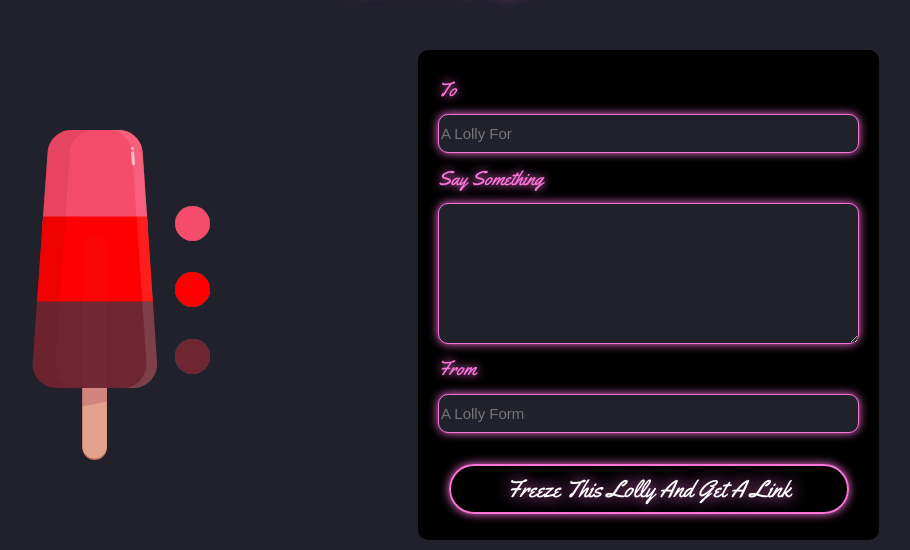
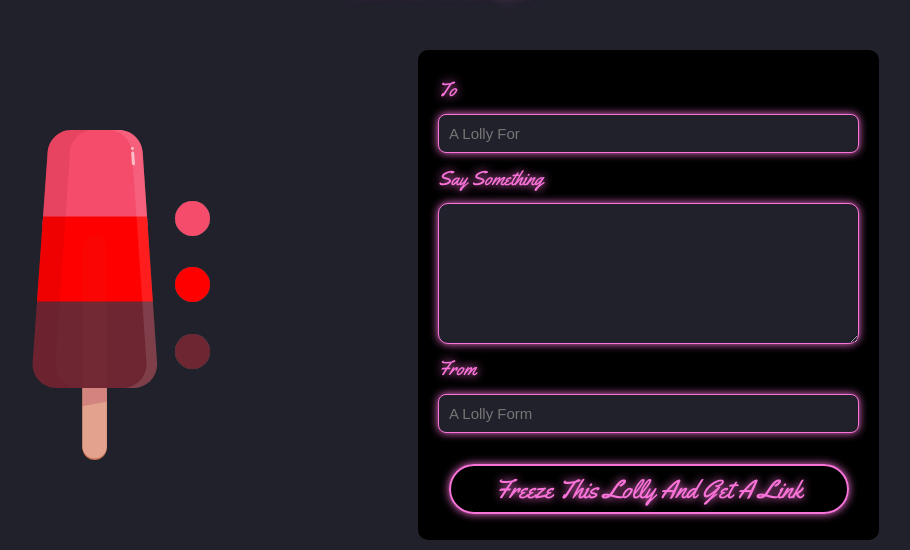
Before and after one commit to TanzeelTasleem/virtual-lolly-using-netlify-lambda-functions-faunadb, a Gatsby site: page /createLolly in a window 1280 px wide. Shown: the part 250-800 px from the top of the page, without its empty margins (193-1103 px from the left). Built offline with nearby package versions, Linux system fonts and the light colour scheme; Gatsby itself is replaced by a stand-in of ours.

Commit message:
feat : formik library implemented

```diff
--- a/src/pages/createLolly.module.css
+++ b/src/pages/createLolly.module.css
@@ -22,14 +22,14 @@
     background-color: #bbb;
     border-radius: 50%;
     padding : 0px;
-    margin-top: -10px;
+    margin-top: -20px;
     overflow: hidden;
 }
 .picker{
     width: 80px;
     height: 80px;
-    margin-top: -10px;
-    margin-left: -10px;
+    margin-top: -15px;
+    margin-left: -15px;
 }
 .lollyForm{
    background-color: black;
@@ -53,15 +53,16 @@ input{
     height: 35px;
     text-transform: capitalize;
     border: 1px solid #fa73d9;
-    box-shadow: #fa73d9 0 0 10px;
+    box-shadow: #fa73d9 0 0 8px;
     background-color: #21212b;
-    border-radius: 10px;
+    border-radius: 8px;
     font-size: 15px;
+    padding-left:10px;
 }
 textarea{
     color: white;
     border-radius: 10px;
-    box-shadow: #fa73d9 0 0 10px;
+    box-shadow: #fa73d9 0 0 8px;
     border: 1.5px solid #fa73d9;
     background-color: #21212b;
 }
@@ -69,13 +70,14 @@ textarea{
     width: 400px;
     height: 50px;
     color:white;
-    font-size: 24px;
+    font-size: 26px;
     padding: 2px;
+    color: #fa73d9;
     text-transform: capitalize;
     background-color: transparent;
     border: 2px solid #fa73d9;
-    text-shadow: #fa73d9 0 0 16px;
-    box-shadow: #fa73d9 0 0 10px;
+    text-shadow: #fa73d9 0 0 8px;
+    box-shadow: #fa73d9 0 0 8px;
     border-radius: 25px;
     font-family: 'Yellowtail', cursive;
     cursor: pointer;
--- a/src/pages/createLolly.tsx
+++ b/src/pages/createLolly.tsx
@@ -3,11 +3,24 @@ import Layout from "../components/layout"
 import Lolly from "../components/svg/svg"
 import styles from "./createLolly.module.css"
 
+interface initialValues {
+  senderName: string
+  reciptentName: string
+  msg: string
+}
+interface error {
+  stringError: string
+}
+const initialStateOfValues: initialValues = {
+  senderName: "",
+  reciptentName: "",
+  msg: "",
+}
 import { Formik } from "formik"
 const CreateLolly = () => {
-  const [lollyTop, setlollyTop] = useState("#f54c6b")
-  const [lollyMid, setlollyMid] = useState("#FF0000")
-  const [lollyBot, setlollyBot] = useState("#6e2633")
+  const [lollyTop, setlollyTop] = useState<string>("#f54c6b")
+  const [lollyMid, setlollyMid] = useState<string>("#FF0000")
+  const [lollyBot, setlollyBot] = useState<string>("#6e2633")
 
   return (
     <Layout>
@@ -52,25 +65,61 @@ const CreateLolly = () => {
           </div>
         </div>
         <Formik
-          initialValues={{ email: "", password: "" }}
-          validate={values => {}}
+          initialValues={initialStateOfValues}
+          validate={values => {
+            const errors: error = {
+              stringError: "",
+            }
+            if (
+              /^\s+$/.test(values.senderName) ||
+              /^\s+$/.test(values.msg) ||
+              /^\s+$/.test(values.reciptentName)
+            ) {
+              errors.stringError = "should contain string"
+            } else {
+              errors.stringError = ""
+            }
+          }}
           onSubmit={(values, { setSubmitting }) => {
-            setTimeout(() => {
-              alert(JSON.stringify(values, null, 2))
-              setSubmitting(false)
-            }, 400)
+            alert("handle submit is running")
+            values = {
+              msg: "",
+              reciptentName: "",
+              senderName: "",
+            }
           }}
         >
-          {() => (
+          {formik => (
             <div className={styles.lollyForm}>
-              <form className={styles.form}>
+              <form onSubmit={formik.handleSubmit} className={styles.form}>
                 <label>To</label>
-                <input type="text" placeholder="a lolly for" />
+                <input
+                  value={formik.values.reciptentName}
+                  onChange={formik.handleChange}
+                  name="reciptentName"
+                  required
+                  type="text"
+                  placeholder="a lolly for"
+                />
                 <label>Say something</label>
-                <textarea rows={9} cols={50} />
+                <textarea
+                  value={formik.values.msg}
+                  onChange={formik.handleChange}
+                  name="msg"
+                  required
+                  rows={9}
+                  cols={50}
+                />
                 <label>From</label>
-                <input type="text" value="" placeholder="a lolly form" />
-                <button className={styles.formBtn}>
+                <input
+                  value={formik.values.senderName}
+                  onChange={formik.handleChange}
+                  name="senderName"
+                  required
+                  type="text"
+                  placeholder="a lolly form"
+                />
+                <button type="submit" className={styles.formBtn}>
                   Freeze this lolly and get a link
                 </button>
               </form>
@@ -82,20 +131,3 @@ const CreateLolly = () => {
   )
 }
 export default CreateLolly
-
-{
-  /* <div className={styles.lollyForm}>
-              <form className={styles.form}>
-                 <label>To</label>
-                 <input type ="text"  placeholder="a lolly for"/>
-                 <label>Say something</label>
-                 <textarea rows={9} cols={50} />
-                 <label>From</label>
-                 <input type ="text" value="" placeholder="a lolly form"/>
-                 <button className={styles.formBtn}>Freeze this lolly and get a link</button>
-              </form>
-          </div> */
-}
-{
-  /* </div> */
-}
```
